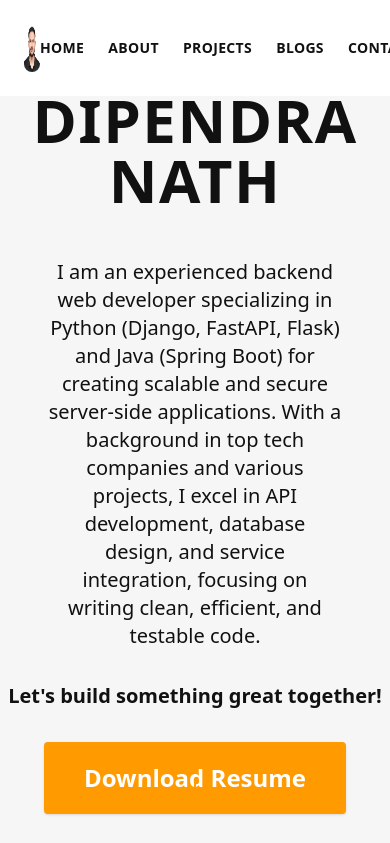
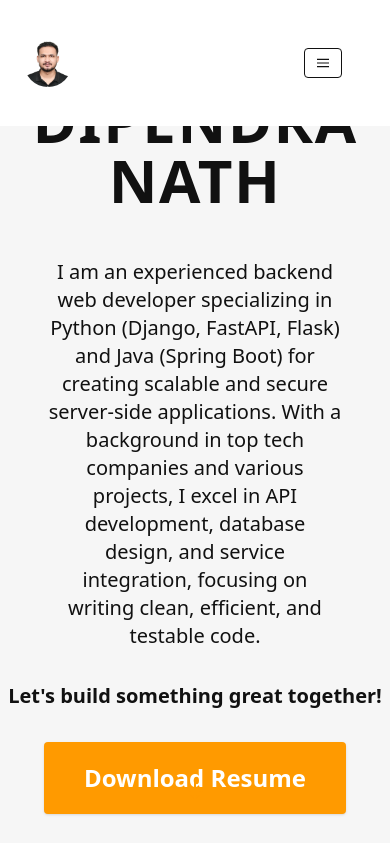
Before and after one commit to dipee/django-portfolio, a Django app: page / in a window 390 px wide. Shown: the top 843 px of the page. Run offline with Django 4.2, Linux system fonts and the light colour scheme; data that the repository does not hold is empty.

Commit message:
added hamburger menu to nav

```diff
--- a/base/templates/base/navbar.html
+++ b/base/templates/base/navbar.html
@@ -1,5 +1,5 @@
 {% load static %}
-
+<script src="{% static 'js/hamburger.js' %}"></script>
 <header
   class="fixed top-0 left-0 right-0 z-50 flex justify-between items-center p-6 bg-white"
 >
@@ -15,21 +15,19 @@
       >Dipendra Nath</span
     >
   </div>
-  <nav>
-    <ul
-      class="flex space-x-6 text-l font-bold text-dark-fade tracking-wide max-md:text-sm uppercase"
-    >
-      <li><a href="#" class="nav-link hover:text-orange-fade">Home</a></li>
-      <li><a href="#" class="nav-link hover:text-orange-fade">About</a></li>
-      <li>
-        <a href="#" class="nav-link hover:text-orange-fade">Projects</a>
-      </li>
-         <li>
-        <a href="#" class="nav-link hover:text-orange-fade">Blogs</a>
-      </li>
-      <li>
-        <a href="#" class="nav-link hover:text-orange-fade">Contact</a>
-      </li>
-    </ul>
-  </nav>
+    <nav class="flex items-center justify-between flex-wrap p-6">
+  <div class="block lg:hidden">
+    <button id="nav-toggle" class="flex items-center px-3 py-2 border rounded text-dark-fade border-dark-fade hover:text-orange-fade hover:border-orange-fade">
+      <svg class="fill-current h-3 w-3" viewBox="0 0 20 20" xmlns="http://www.w3.org/2000/svg"><title>Menu</title><path d="M0 3h20v2H0V3zm0 6h20v2H0V9zm0 6h20v2H0v-2z"/></svg>
+    </button>
+  </div>
+  <ul class="w-full block flex-grow lg:flex lg:items-center lg:w-auto lg:space-x-6 text-l font-bold text-dark-fade tracking-wide uppercase hidden" id="nav-content">
+    <li><a href="#" class="nav-link hover:text-orange-fade">Home</a></li>
+    <li><a href="#" class="nav-link hover:text-orange-fade">About</a></li>
+    <li><a href="#" class="nav-link hover:text-orange-fade">Projects</a></li>
+    <li><a href="#" class="nav-link hover:text-orange-fade">Blogs</a></li>
+    <li><a href="#" class="nav-link hover:text-orange-fade">Contact</a></li>
+  </ul>
+</nav>
+
 </header>
--- a/static/css/output.css
+++ b/static/css/output.css
@@ -664,6 +664,10 @@ video {
   display: flex;
 }
 
+.hidden {
+  display: none;
+}
+
 .h-1 {
   height: 0.25rem;
 }
@@ -682,6 +686,10 @@ video {
 
 .h-screen {
   height: 100vh;
+}
+
+.h-3 {
+  height: 0.75rem;
 }
 
 .min-h-screen {
@@ -716,8 +724,16 @@ video {
   width: 100%;
 }
 
+.w-3 {
+  width: 0.75rem;
+}
+
 .max-w-7xl {
   max-width: 80rem;
+}
+
+.flex-grow {
+  flex-grow: 1;
 }
 
 @keyframes bounce {
@@ -790,6 +806,15 @@ video {
   border-radius: 0.375rem;
 }
 
+.border {
+  border-width: 1px;
+}
+
+.border-dark-fade {
+  --tw-border-opacity: 1;
+  border-color: rgb(17 17 17 / var(--tw-border-opacity));
+}
+
 .bg-blue-500 {
   --tw-bg-opacity: 1;
   background-color: rgb(59 130 246 / var(--tw-bg-opacity));
@@ -808,6 +833,10 @@ video {
 .bg-white {
   --tw-bg-opacity: 1;
   background-color: rgb(255 255 255 / var(--tw-bg-opacity));
+}
+
+.fill-current {
+  fill: currentColor;
 }
 
 .object-cover {
@@ -835,6 +864,11 @@ video {
 .py-2 {
   padding-top: 0.5rem;
   padding-bottom: 0.5rem;
+}
+
+.px-3 {
+  padding-left: 0.75rem;
+  padding-right: 0.75rem;
 }
 
 .pl-8 {
@@ -951,6 +985,11 @@ video {
   box-shadow: var(--tw-ring-offset-shadow, 0 0 #0000), var(--tw-ring-shadow, 0 0 #0000), var(--tw-shadow);
 }
 
+.hover\:border-orange-fade:hover {
+  --tw-border-opacity: 1;
+  border-color: rgb(255 154 0 / var(--tw-border-opacity));
+}
+
 .hover\:bg-blue-700:hover {
   --tw-bg-opacity: 1;
   background-color: rgb(29 78 216 / var(--tw-bg-opacity));
@@ -983,7 +1022,29 @@ video {
 }
 
 @media (min-width: 1024px) {
+  .lg\:flex {
+    display: flex;
+  }
+
+  .lg\:hidden {
+    display: none;
+  }
+
   .lg\:w-1\/3 {
     width: 33.333333%;
   }
+
+  .lg\:w-auto {
+    width: auto;
+  }
+
+  .lg\:items-center {
+    align-items: center;
+  }
+
+  .lg\:space-x-6 > :not([hidden]) ~ :not([hidden]) {
+    --tw-space-x-reverse: 0;
+    margin-right: calc(1.5rem * var(--tw-space-x-reverse));
+    margin-left: calc(1.5rem * calc(1 - var(--tw-space-x-reverse)));
+  }
 }
--- /dev/null
+++ b/static/js/hamburger.js
@@ -0,0 +1,8 @@
+document.addEventListener('DOMContentLoaded', function () {
+  const navToggle = document.getElementById('nav-toggle');
+  const navContent = document.getElementById('nav-content');
+
+  navToggle.addEventListener('click', function() {
+    navContent.classList.toggle('hidden');
+  });
+});
```
